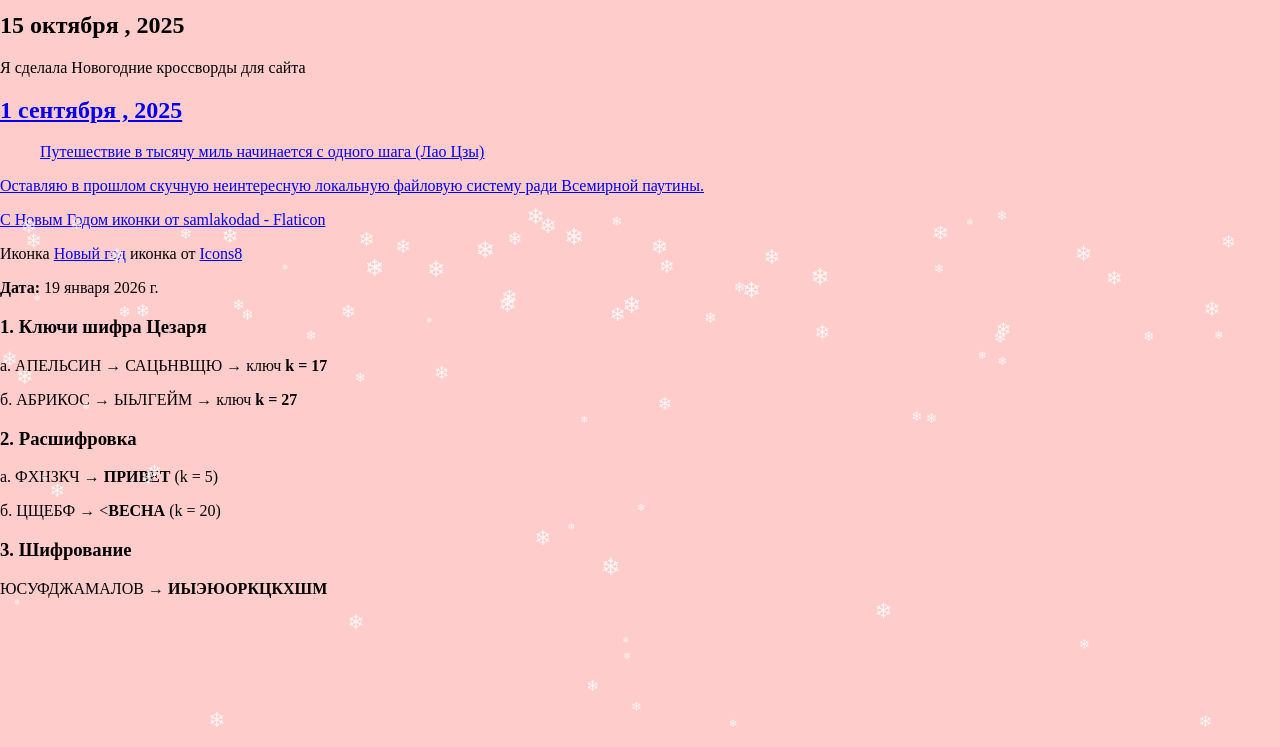
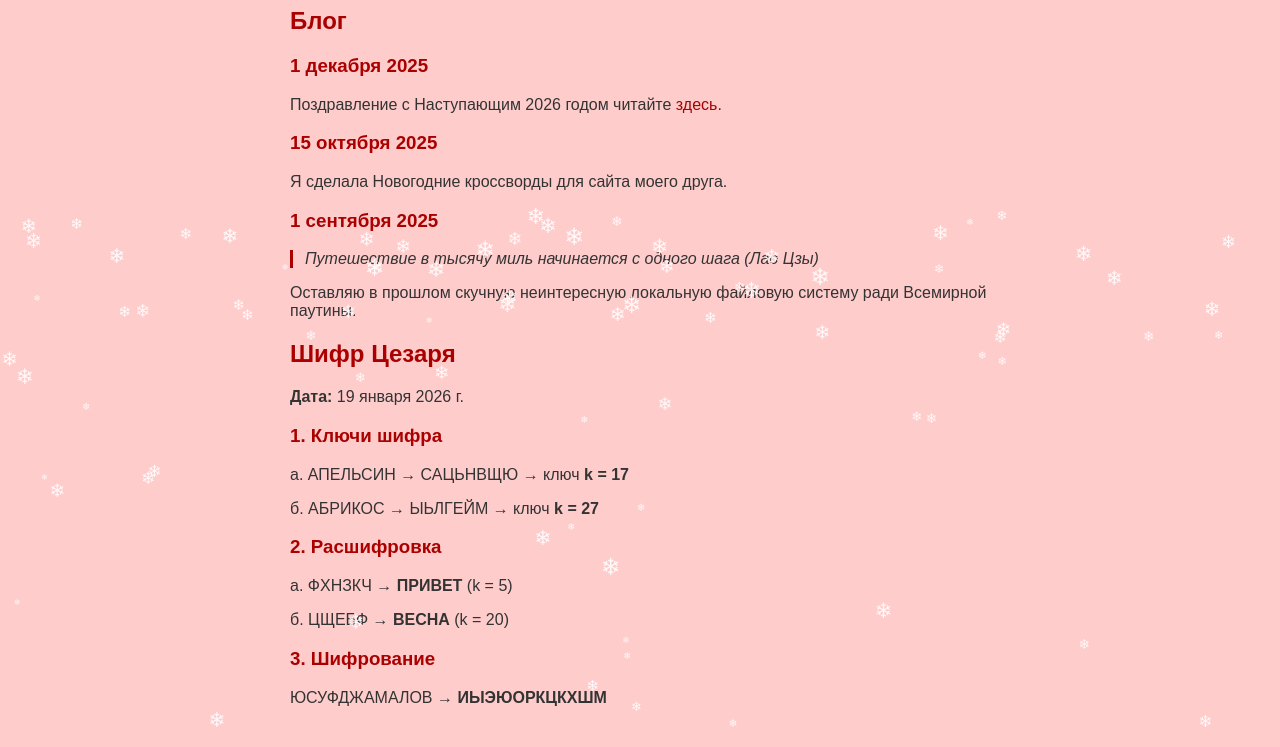
Before and after one commit to yusamay133001-boop/Said, a plain HTML site: page index.html in a window 1280 px wide. Shown: the part 93-840 px from the top of the page. Drawn offline with Linux system fonts and the light colour scheme.

Commit message:
Update index.html

```diff
--- a/index.html
+++ b/index.html
@@ -1,74 +1,100 @@
 <!DOCTYPE html>
-<html>
+<html lang="ru">
 <head>
   <meta charset="utf-8">
-  <title>Снег</title>
+  <meta name="viewport" content="width=device-width, initial-scale=1">
+  <title>Мой сайт</title>
   <style>
-    body { margin:0; background:#ffcccc; overflow:hidden; height:100vh; }
-    .s { position:absolute; color:white; opacity:0.8; font-size:1em;
-         animation:fall 5s linear infinite; }
-    @keyframes fall { to { transform:translateY(100vh); } }
+    body {
+      margin: 0;
+      background: #ffcccc;
+      font-family: Arial, sans-serif;
+      padding: 20px;
+      color: #333;
+      position: relative;
+      min-height: 100vh;
+    }
+
+    .snowflake {
+      position: absolute;
+      color: white;
+      opacity: 0.85;
+      font-size: 1em;
+      animation: fall linear infinite;
+      pointer-events: none;
+    }
+    @keyframes fall {
+      to { transform: translateY(100vh); }
+    }
+
+    main {
+      max-width: 700px;
+      margin: 0 auto;
+    }
+
+    h1, h2, h3 {
+      color: #a00;
+    }
+
+    blockquote {
+      font-style: italic;
+      border-left: 3px solid #a00;
+      padding-left: 12px;
+      margin: 16px 0;
+    }
+
+    a {
+      color: #a00;
+      text-decoration: none;
+    }
+    a:hover {
+      text-decoration: underline;
+    }
   </style>
 </head>
 <body>
+  <!-- Снег -->
   <script>
-    for(let i=0;i<80;i++){
-      let s=document.createElement('div');
-      s.className='s';
-      s.textContent='❄';
-      s.style.left=Math.random()*100+'vw';
-      s.style.fontSize=0.5+Math.random()+'em';
-      s.style.animationDuration=5+Math.random()*10+'s';
+    for (let i = 0; i < 80; i++) {
+      const s = document.createElement('div');
+      s.className = 'snowflake';
+      s.textContent = '❄';
+      s.style.left = Math.random() * 100 + 'vw';
+      s.style.fontSize = (0.5 + Math.random()) + 'em';
+      s.style.animationDuration = (5 + Math.random() * 10) + 's';
       document.body.appendChild(s);
     }
   </script>
-</body>
-</html>
-<!DOCTYPE html>
-<html lang="ru">
-<head><title>
-<head>
-     <title>Мой блог</title>
-</head>
-     <title>Моя презентация</title>
-</head>
-     <body>
-          <h2> 01.12 , 2025</h2>
-<img src=“Icons/<a href="https://www.flaticon.com/ru/free-icons/-" title="с Новым Годом иконки">С Новым Годом иконки от samlakodad - Flaticon</a>.png” alt=“Новый год”>
-Поздравление с Наступающим 2026 годом читайте <a href=“Congratulations2026.html”> здесь.</a>
-<h2> 15 октября , 2025</h2>
-<p>
-Я сделала Новогодние кроссворды для сайта <a href=“http://адрес сайта друга”  title=“Блог моего друга”Сайт моего друга</a>
-</p>
-<h2> 1 сентября , 2025</h2>
-<blockquote>Путешествие в тысячу миль начинается с одного шага (Лао Цзы) </blockquote>
-<p>
-Оставляю в прошлом скучную неинтересную локальную файловую систему ради Всемирной паутины.
-</p>
-         <p><a href="https://www.flaticon.com/ru/free-icons/-" title="с Новым Годом иконки">С Новым Годом иконки от samlakodad - Flaticon</a></p>
 
-          <p>Иконка
-          <a target="_blank" href="https://icons8.com/icon/CRCvtDO2YswR/clincking-glasses">Новый год</a> иконка от <a target="_blank" href="https://icons8.com">Icons8</a></p>
-     </body>
-</html>
-<!DOCTYPE html>
-<html lang="ru">
-<head>
-    <meta charset="UTF-8">
-    <title>Решение шифров Цезаря</title>
-</head>
-<body>
+  <!-- Контент -->
+  <main>
+    <h1>Добро пожаловать</h1>
+
+    <h2>Блог</h2>
+
+    <h3>1 декабря 2025</h3>
+    <p>Поздравление с Наступающим 2026 годом читайте <a href="Congratulations2026.html">здесь</a>.</p>
+
+    <h3>15 октября 2025</h3>
+    <p>Я сделала Новогодние кроссворды для сайта моего друга.</p>
+
+    <h3>1 сентября 2025</h3>
+    <blockquote>Путешествие в тысячу миль начинается с одного шага (Лао Цзы)</blockquote>
+    <p>Оставляю в прошлом скучную неинтересную локальную файловую систему ради Всемирной паутины.</p>
+
+    <h2>Шифр Цезаря</h2>
     <p><strong>Дата:</strong> 19 января 2026 г.</p>
 
-<h3>1. Ключи шифра Цезаря</h3>
+    <h3>1. Ключи шифра</h3>
     <p>а. АПЕЛЬСИН → САЦЬНВЩЮ → ключ <strong>k = 17</strong></p>
     <p>б. АБРИКОС → ЫЬЛГЕЙМ → ключ <strong>k = 27</strong></p>
 
     <h3>2. Расшифровка</h3>
     <p>а. ФХНЗКЧ → <strong>ПРИВЕТ</strong> (k = 5)</p>
-<p>б. ЦЩЕБФ → <<strong>ВЕСНА</strong> (k = 20)</p>
+    <p>б. ЦЩЕБФ → <strong>ВЕСНА</strong> (k = 20)</p>
 
     <h3>3. Шифрование</h3>
     <p>ЮСУФДЖАМАЛОВ → <strong>ИЫЭЮОРКЦКХШМ</strong></p>
+  </main>
 </body>
 </html>
```
Lines whose indentation alone changed are shown as unchanged.
